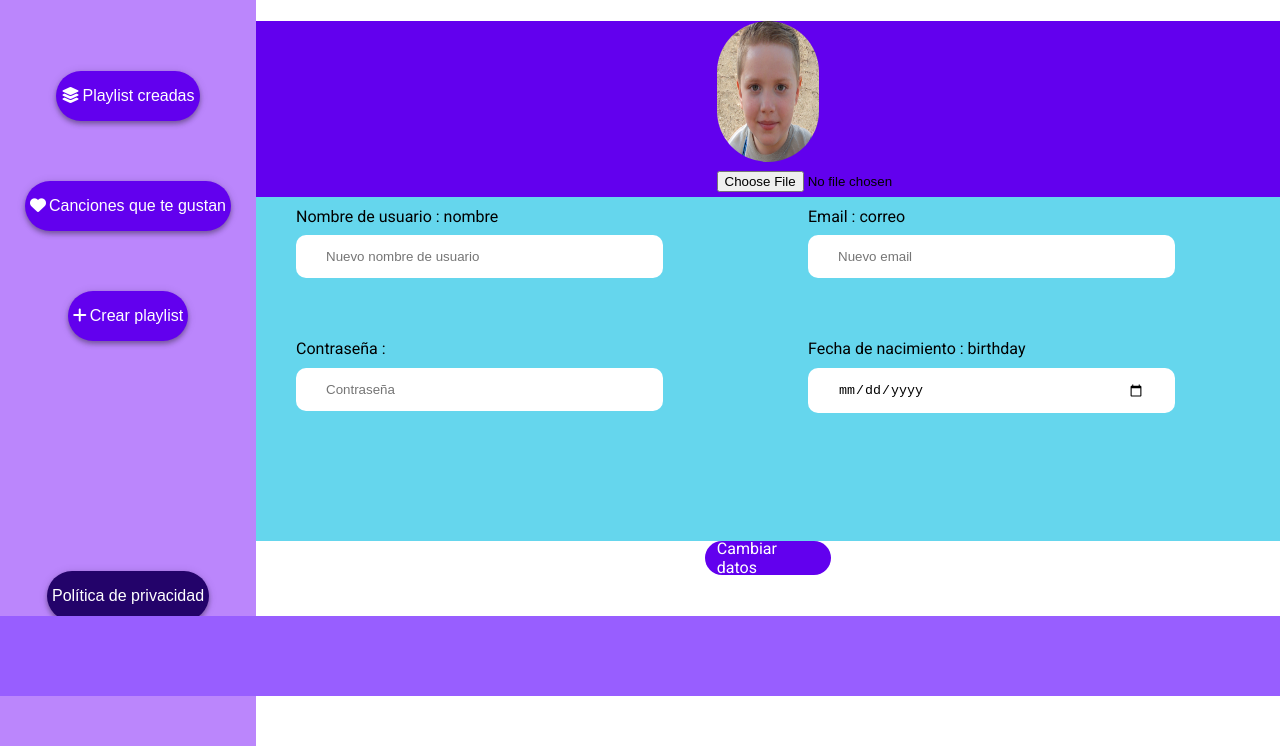
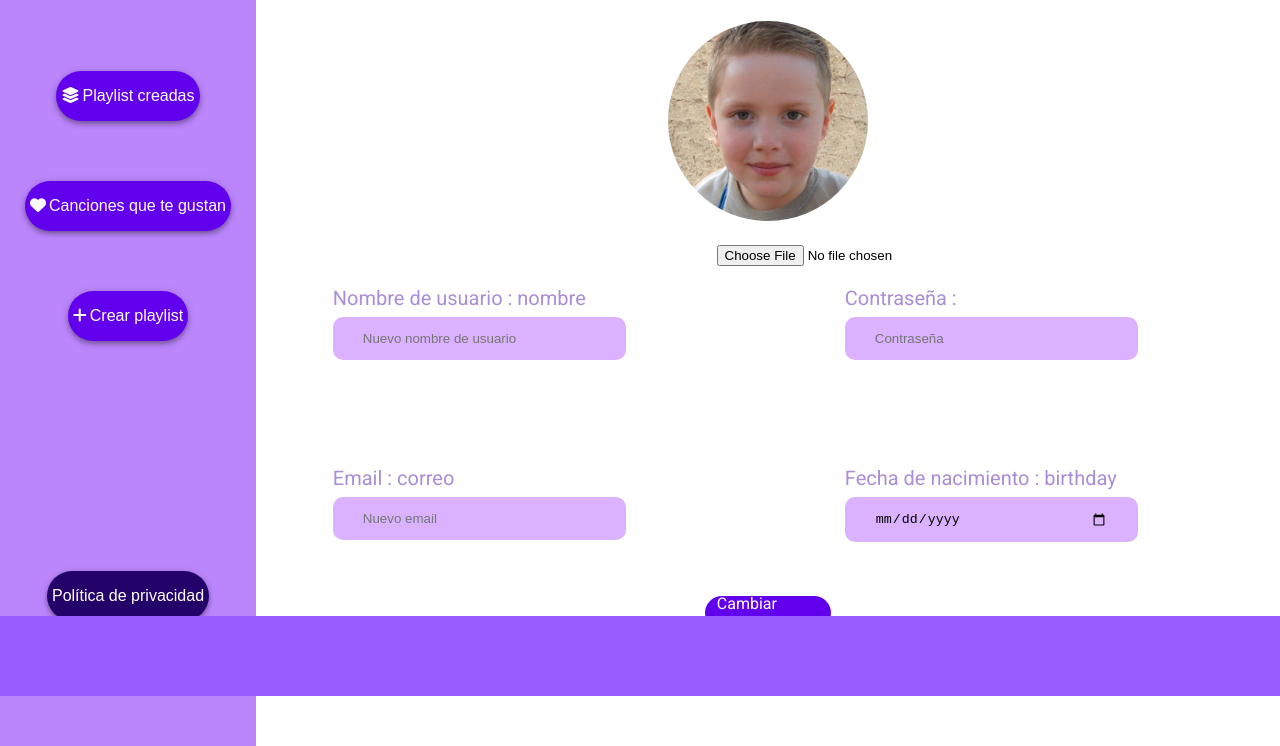
Before and after one commit to MiDDiz/UC3M_Interfaces_Final, a plain HTML site: page src/account.html in a window 1280 px wide. Shown: the part 104-850 px from the top of the page. Before the commit the page ends 800 px from the top, so only its background shows below. Drawn offline with nearby package versions, Linux system fonts and the light colour scheme.

Commit message:
New account css

```diff
--- a/src/account.html
+++ b/src/account.html
@@ -75,9 +75,10 @@
                 <div class="account-title">Ajustes de Cuenta </div>
 				<div class="account-image">
 					<img class="account-img" src="./images/miño.jpg">
-					<div class="account-image-button"><input id="acc_img" type="file" accept="image/*"></div>
 				</div>
-                <div class="account-container">
+				<div class="account-image-button">
+					<input id="acc_img" type="file" accept="image/*">
+				</div>
 				<div class="account-data">
 					<div class="account-field">
 						<label>Nombre de usuario : </label><label id="acc-curr-user">nombre</label>
@@ -91,8 +92,6 @@
 						<br>
 						<input id="acc_passwd"type = "password" placeholder="Contraseña">
 					</div>
-					</div>
-					<div class="account-data">
 					<div class="account-field">
 						<label>Email : </label><label id="acc-curr-email">correo</label>
 						<br>
@@ -106,7 +105,6 @@
 						<input id="reg_date" type = "date">
 					</div>
 				</div>
-                </div>
 				<div class="account-change-button">Cambiar datos</div>
         </div>
 
--- a/src/style/main.css
+++ b/src/style/main.css
@@ -713,7 +713,6 @@ background: #DBB2FF;
     cursor: text;
 }
 .separator{
-    /* Esto no deberia ponerse: */
     width: 70%;
     height: 1.5px;
     margin-top: 5px;
@@ -724,7 +723,6 @@ background: #DBB2FF;
 /* -----------------------ACCOUNT CSS---------------------- */
 .account-content{
     color: #000;
-    position: fixed;
     font-family: "Roboto";
     width: 80%;
     margin-left: 20%;
@@ -741,61 +739,66 @@ background: #DBB2FF;
     }
     .account-image{
         text-align: center;
-        width: 100%;
-        height: 22%;
-        background-color: #6200EE;
     }
+
     .account-img{
         border-radius:20em;
-	    width: 10%;
-	    height: 80%;
+        width: 200px;
+        height: 200px;
     }
     .account-image-button{
-        margin-top: 5px;
+        margin-top: 20px;
+        margin-bottom: 10px;
         padding-left: 150px;
-    }
-    .account-container{
-        height:43%;
-        width: 100%;
-        background-color:#65d6ed;
-        display:flex;
-        flex-direction: row;
+        text-align: center;
     }
     .account-data{
         width: 50%;
+        height: 40%;
+        width: 100%;
         display:flex;
-        flex-direction: column;
+        justify-content: space-evenly;
+        flex-wrap: wrap;
     }
+
         .account-field{
-            height: 30%;
-            margin-top: 10px;
-            margin-left: 40px;
+            height: 50%;
+            width:  35%;
+            padding: 10px;
+
+            font-size: 20px;
+            color:rgba(169, 142, 213, 1)
         }
 
     .account-change-button{
+        width: 10%;
+        height: 10px;
+        padding: 12px;
+        margin-left: auto;
+        margin-right: auto;
+
         display: flex;
         justify-content: center;
         align-items: center;
-        padding: 12px;
+
         color: white;
-        width: 10%;
-        height: 10px;
-        margin-left: auto;
-        margin-right: auto;
         background: #6200EE;
+
         border-radius: 50px;
     }
 
-    .account-container input[type=text]{
+    .account-data input[type=text]{
         margin-top: 2%;
         width: 65%;
         padding: 14px 30px;
         border: none;
         border-radius: 10px;
         cursor: text;
+
+        background-color: #DBB2FF;
     }
 
-    .account-container input[type=password]{
+    .account-data input[type=password]{
         margin-top: 2%;
         color:#DBB2FF;
         width: 65%;
@@ -803,15 +806,17 @@ background: #DBB2FF;
         border: none;
         border-radius: 10px;
         cursor: text;
+        background-color: #DBB2FF;
     }
 
-    .account-container input[type=date]{
+    .account-data input[type=date]{
         margin-top: 2%;
         width: 65%;
         padding: 14px 30px;
         border: none;
         border-radius: 10px;
         cursor: text;
+        background-color: #DBB2FF;
     }
 
 /* -----------------------NEWS CSS---------------------- */
@@ -866,7 +871,7 @@ background: #DBB2FF;
         border-radius: 50px;
     }
 
-/* ----------------------- o ---------------------- */
+/* ----------------------- Common ---------------------- */
 .footer {
     background-color: #985EFF;
     position: fixed;
```
Also changed, not shown: src/news.html (+4 -4 lines). Lines whose indentation alone changed are shown as unchanged.
